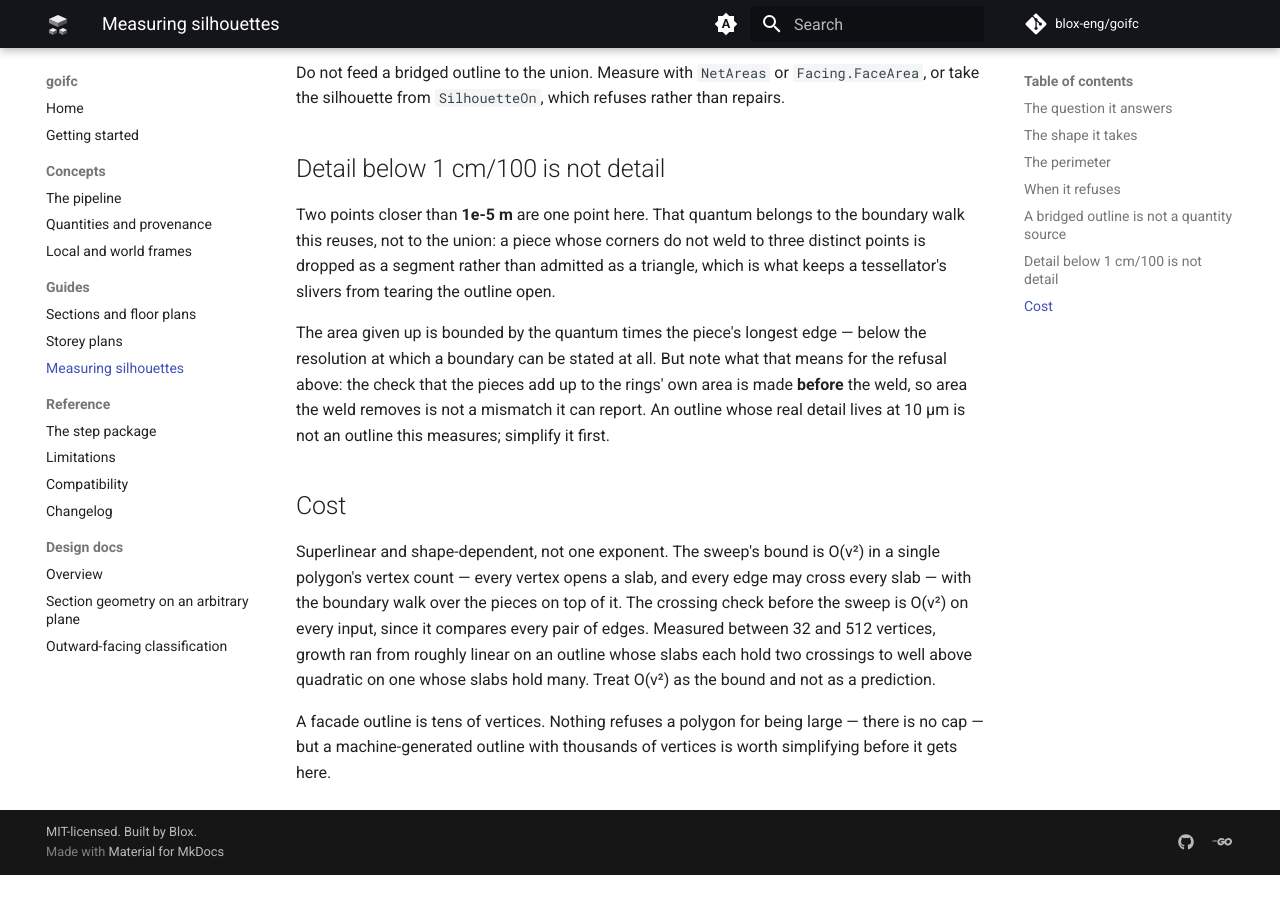
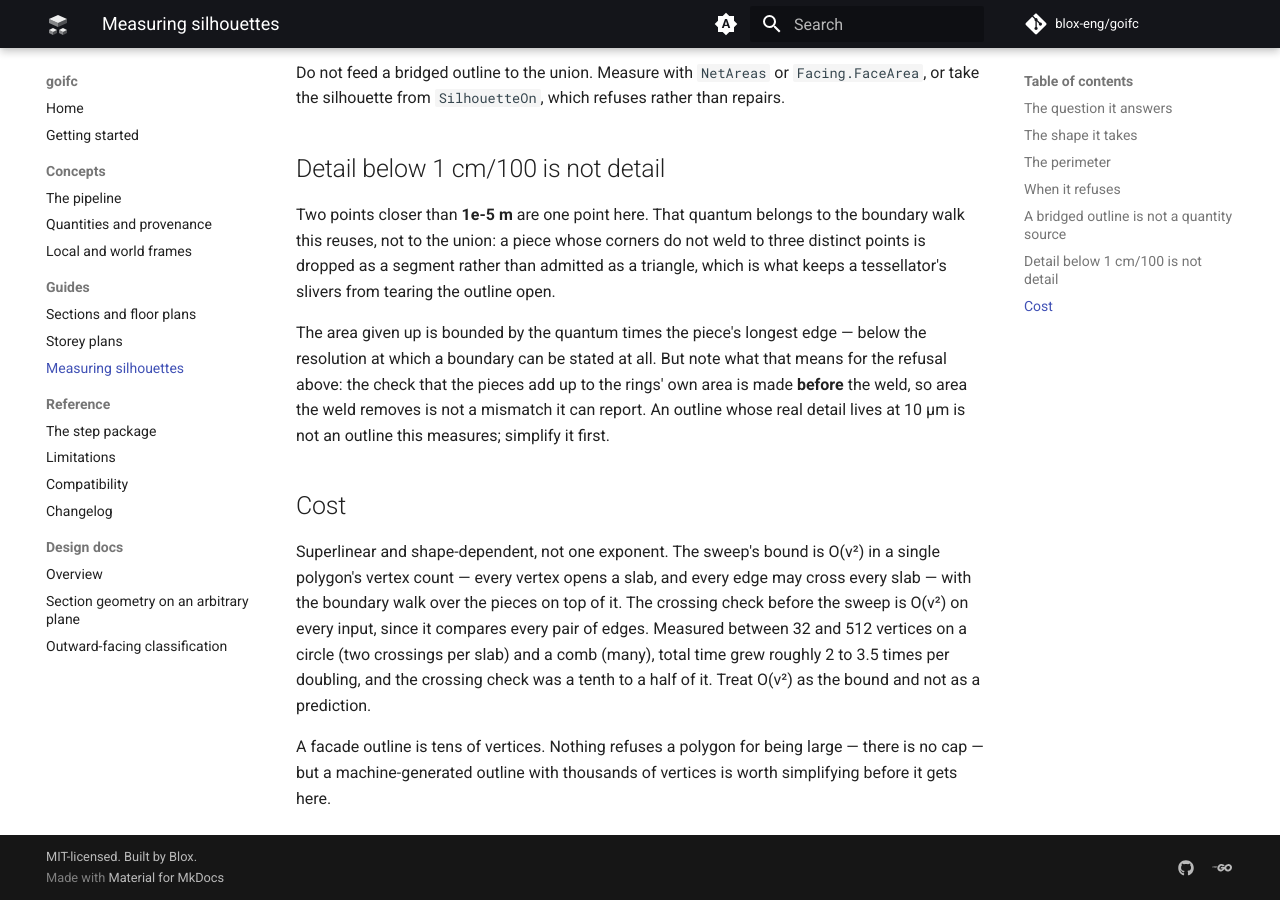
Before and after one commit to blox-eng/goifc, an MkDocs documentation site: the page built from docs/guides/measuring-silhouettes.md, in a window 1280 px wide and 900 px high, scrolled down 3410 px. Built offline with MkDocs 1.6.1 and Material for MkDocs 9.7.7, drawn with Linux system fonts in a browser that asks for light colours; comment, search, counter and statistics services are not loaded; the version menu is left out; before the commit the page ends 4285 px from its top, so only the background shows below that.

Commit message:
docs(geometry): restate the union's measured cost with the crossing check
The cost paragraph quoted growth measured before every pair of edges was
compared. Re-measured on a circle and a comb between 32 and 512
vertices: total time grows about 2 to 3.5 times per doubling, and the
crossing check is a tenth to a half of it. The code comment also had a
line that ran past the wrap.

Co-Authored-By: Claude Opus 5 (1M context) <noreply@anthropic.com>

```diff
--- a/docs/guides/measuring-silhouettes.md
+++ b/docs/guides/measuring-silhouettes.md
@@ -185,10 +185,10 @@ Superlinear and shape-dependent, not one exponent. The sweep's bound is O(v²)
 in a single polygon's vertex count — every vertex opens a slab, and every edge
 may cross every slab — with the boundary walk over the pieces on top of it.
 The crossing check before the sweep is O(v²) on every input, since it compares
-every pair of edges.
-Measured between 32 and 512 vertices, growth ran from roughly linear on an
-outline whose slabs each hold two crossings to well above quadratic on one
-whose slabs hold many. Treat O(v²) as the bound and not as a prediction.
+every pair of edges. Measured between 32 and 512 vertices on a circle (two
+crossings per slab) and a comb (many), total time grew roughly 2 to 3.5 times
+per doubling, and the crossing check was a tenth to a half of it. Treat O(v²)
+as the bound and not as a prediction.
 
 A facade outline is tens of vertices. Nothing refuses a polygon for being
 large — there is no cap — but a machine-generated outline with thousands of
```
Also changed, not shown: 1 other file.
